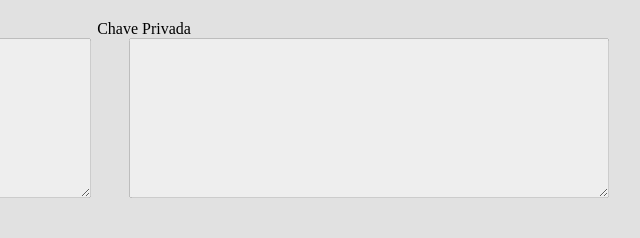
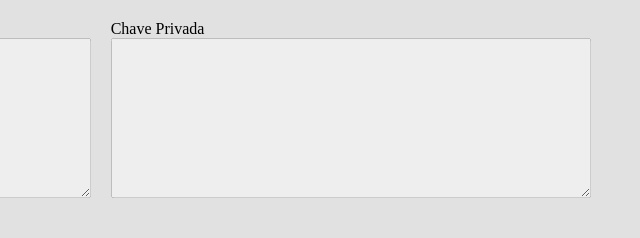
Before and after one commit to Isaius/signcrypt, a website: page src/public/index.html in a window 1280 px wide. Shown: the top 238 px of the page, 439-1079 px from the left. Drawn offline with nearby package versions, Linux system fonts and the light colour scheme.

Commit message:
Update styles

```diff
--- a/src/public/styles.css
+++ b/src/public/styles.css
@@ -6,6 +6,7 @@
 
 html, body {
     height: 100%;
+    justify-content: center;
 }
 
 * {
@@ -30,7 +31,6 @@ html, body {
 #keyGen #privKey {
     width: 30rem;
     height: 10rem;
-    margin-left: 2rem;
 }
 
 #box {
```
